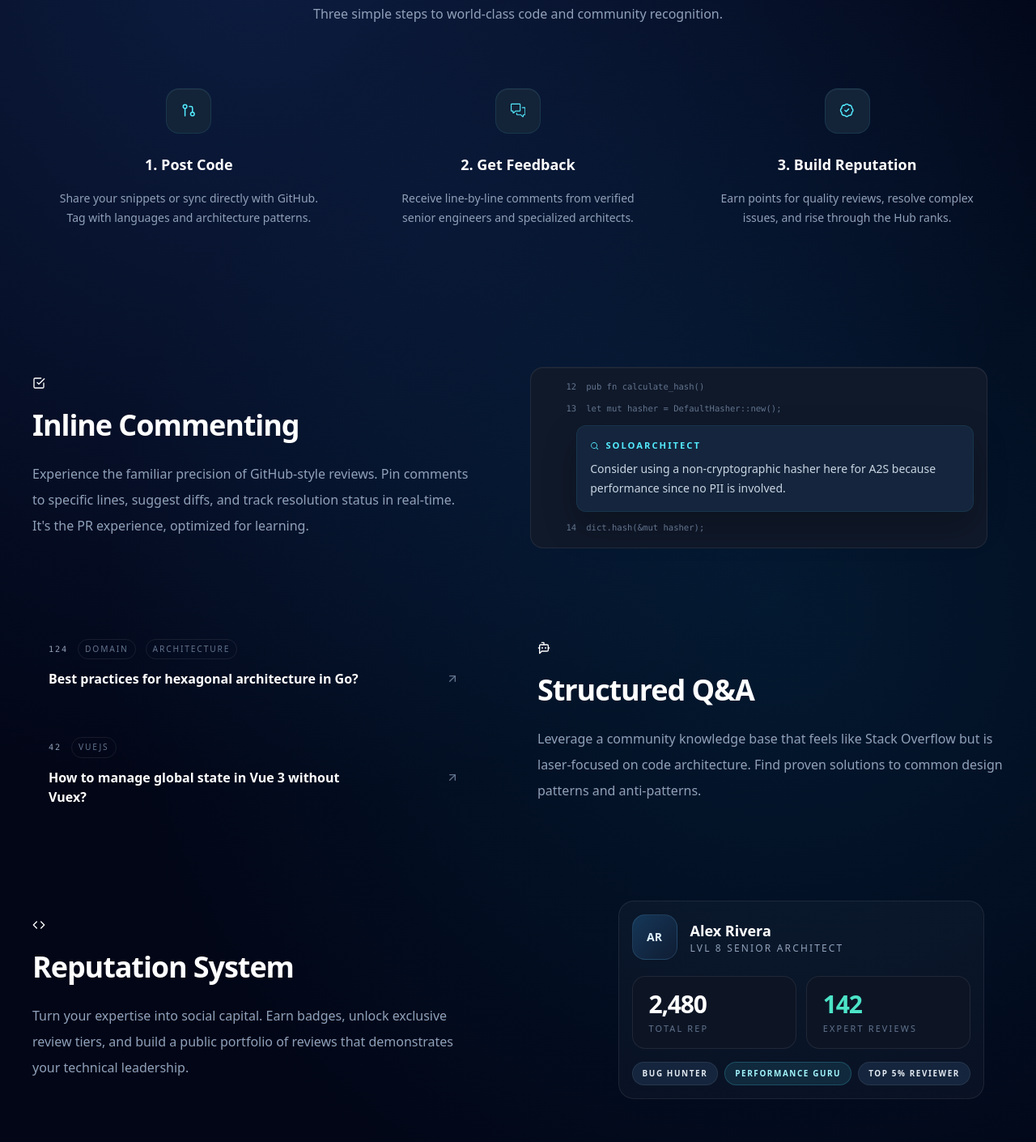
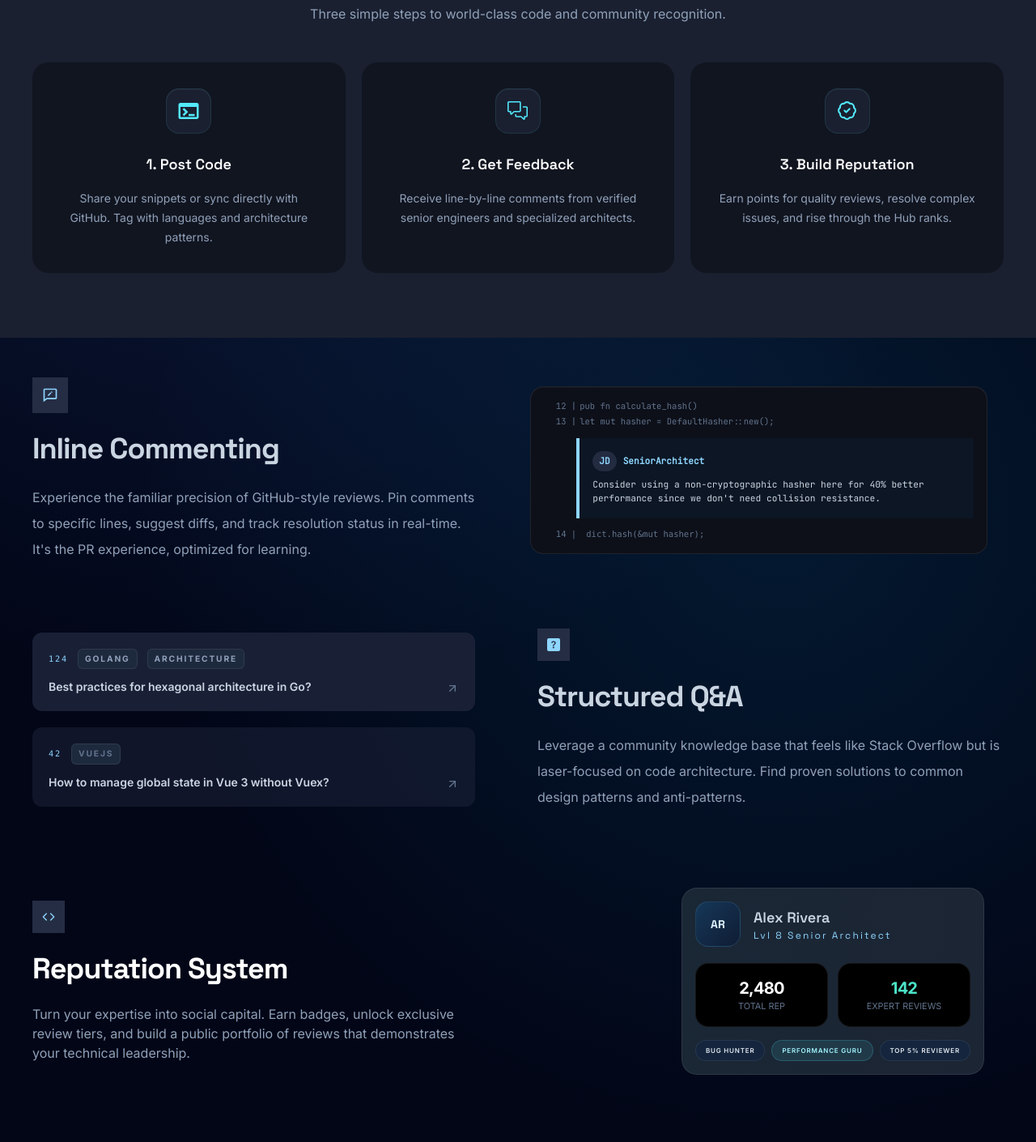
Before and after one commit to PrathameshDhande22/CodeReviewHub, a Next.js app: page / in a window 1280 px wide. Shown: the part 840-2250 px from the top of the page at 81% size. Built offline with nearby package versions, Linux system fonts and the light colour scheme.

Commit message:
Home page completed

```diff
--- a/src/app/page.tsx
+++ b/src/app/page.tsx
@@ -1,5 +1,8 @@
 import CodeSnippet from "@/components/CodeSnippet";
 import { Inter, JetBrains_Mono, Space_Grotesk } from "next/font/google";
+import Link from "next/link";
+import { BiCommentEdit } from "react-icons/bi";
+import { BsQuestionSquareFill } from "react-icons/bs";
 import {
   FiArrowUpRight,
   FiCheckSquare,
@@ -14,6 +17,7 @@ import {
   LuBotMessageSquare,
   LuGitPullRequest,
 } from "react-icons/lu";
+import { MdTerminal } from "react-icons/md";
 
 //#region Font Declaration
 const space_grotesk = Space_Grotesk({
@@ -23,23 +27,28 @@ const space_grotesk = Space_Grotesk({
 const inter = Inter({
   subsets: ["latin"],
 });
+
+const jetbrains_mono = JetBrains_Mono({
+  subsets: ["latin"],
+  weight: "400",
+});
 //#endregion
 
 const pipelineSteps = [
   {
-    icon: <LuGitPullRequest className="text-[1.15rem]" />,
+    icon: <MdTerminal size={30} />,
     title: "1. Post Code",
     description:
       "Share your snippets or sync directly with GitHub. Tag with languages and architecture patterns.",
   },
   {
-    icon: <GoCommentDiscussion className="text-[1.15rem]" />,
+    icon: <GoCommentDiscussion size={25} />,
     title: "2. Get Feedback",
     description:
       "Receive line-by-line comments from verified senior engineers and specialized architects.",
   },
   {
-    icon: <LuBadgeCheck className="text-[1.15rem]" />,
+    icon: <LuBadgeCheck size={25} />,
     title: "3. Build Reputation",
     description:
       "Earn points for quality reviews, resolve complex issues, and rise through the Hub ranks.",
@@ -47,9 +56,9 @@ const pipelineSteps = [
 ];
 
 const metrics = [
-  { value: "12,400+", label: "ACTIVE ARCHITECTS" },
-  { value: "1.2M", label: "LINES REVIEWED" },
-  { value: "85k", label: "RESOLVED ISSUES" },
+  { value: "12,400+", label: "ACTIVE ARCHITECTS", className: "text-primary" },
+  { value: "1.2M", label: "LINES REVIEWED", className: "text-primary-dark" },
+  { value: "85k", label: "RESOLVED ISSUES", className: "text-slate-300" },
 ];
 
 export default function Home() {
@@ -125,12 +134,17 @@ export default function Home() {
         </div>
       </section>
 
-      <section className="mx-auto w-full max-w-7xl px-5 py-20 sm:px-8 lg:px-10">
+      {/* Review Pipeline Section */}
+      <section className="mx-auto bg-[#1a2030] w-full max-w-7xl px-5 py-20 sm:px-8 lg:px-10">
         <div className="mx-auto max-w-2xl text-center">
-          <h2 className="text-3xl font-bold tracking-[-0.03em] text-white">
+          <h2
+            className={`${space_grotesk.className} text-3xl font-bold tracking-[-0.03em] text-white`}
+          >
             The Review Pipeline
           </h2>
-          <p className="mt-3 text-sm text-slate-400 sm:text-base">
+          <p
+            className={`${inter.className} mt-3 text-sm text-slate-400 sm:text-base`}
+          >
             Three simple steps to world-class code and community recognition.
           </p>
         </div>
@@ -139,13 +153,19 @@ export default function Home() {
           {pipelineSteps.map((step) => (
             <article
               key={step.title}
-              className="panel-card flex min-h-52 flex-col items-center rounded-[1.25rem] px-6 py-8 text-center"
+              className="panel-card flex min-h-52 flex-col items-center rounded-[1.25rem] px-6 py-8 text-center bg-[#111520]"
             >
-              <div className="mb-6 flex h-14 w-14 items-center justify-center rounded-2xl border border-cyan-300/10 bg-[#132338] text-cyan-300 shadow-[inset_0_1px_0_rgba(255,255,255,0.06)]">
+              <div className="mb-6 flex h-14 w-14 items-center justify-center rounded-2xl border border-cyan-300/10 bg-[#1a2030] text-cyan-300 shadow-[inset_0_1px_0_rgba(255,255,255,0.06)]">
                 {step.icon}
               </div>
-              <h3 className="text-lg font-semibold text-white">{step.title}</h3>
-              <p className="mt-4 max-w-xs text-sm leading-6 text-slate-400">
+              <h3
+                className={`${space_grotesk.className} text-lg font-semibold text-white`}
+              >
+                {step.title}
+              </h3>
+              <p
+                className={`${inter.className} mt-4 max-w-xs text-sm leading-6 text-slate-400`}
+              >
                 {step.description}
               </p>
             </article>
@@ -156,13 +176,17 @@ export default function Home() {
       <section className="mx-auto grid w-full max-w-7xl gap-18 px-5 py-10 sm:px-8 lg:px-10">
         <div className="grid items-center gap-12 lg:grid-cols-[minmax(0,0.95fr)_minmax(0,1.05fr)]">
           <div className="max-w-xl">
-            <div className="feature-icon">
-              <FiCheckSquare />
+            <div className="bg-[#252d44] p-3 w-fit text-primary">
+              <BiCommentEdit size={20} />
             </div>
-            <h3 className="mt-6 text-4xl font-bold tracking-[-0.03em]">
+            <h3
+              className={`${space_grotesk.className} mt-6 text-4xl text-slate-300 font-bold tracking-[-0.03em]`}
+            >
               Inline Commenting
             </h3>
-            <p className="mt-6 text-base leading-8 text-slate-400">
+            <p
+              className={`${inter.className} mt-6 text-base leading-8 text-slate-400`}
+            >
               Experience the familiar precision of GitHub-style reviews. Pin
               comments to specific lines, suggest diffs, and track resolution
               status in real-time. It&apos;s the PR experience, optimized for
@@ -170,63 +194,71 @@ export default function Home() {
             </p>
           </div>
 
-          <div className="panel-card rounded-[1.2rem] p-4 sm:p-5">
-            <div className="rounded-2xl border border-white/8 bg-[#10192a] p-4 shadow-[inset_0_1px_0_rgba(255,255,255,0.04)]">
-              <div className="mb-3 grid grid-cols-[2.5rem_1fr] gap-3 font-mono text-[0.66rem] text-slate-500">
-                <span className="text-right">12</span>
+          <div
+            className={`rounded-[1.2rem] p-4 sm:p-5 ${jetbrains_mono.className}`}
+          >
+            <div className="rounded-2xl border border-white/8 bg-[#0d1019] p-4 shadow-[inset_0_1px_0_rgba(255,255,255,0.04)]">
+              <div
+                className={`mb-3 grid grid-cols-[2.5rem_1fr] gap-1 ${jetbrains_mono.className} text-[0.66rem] text-slate-500`}
+              >
+                <span className="text-right">12 |</span>
                 <span>pub fn calculate_hash()</span>
-                <span className="text-right">13</span>
+                <span className="text-right">13 |</span>
                 <span>let mut hasher = DefaultHasher::new();</span>
               </div>
 
-              <div className="ml-10 rounded-xl border border-cyan-300/8 bg-[#14253d] p-4 shadow-[0_18px_40px_rgba(0,0,0,0.25)]">
-                <div className="mb-2 flex items-center gap-2 text-[0.7rem] font-semibold uppercase tracking-[0.18em] text-cyan-300">
-                  <HiMiniMagnifyingGlass />
-                  SoloArchitect
+              <div className="ml-10 bg-[#0c1624] p-4 border-l-4 border-primary">
+                <div className="mb-2 flex items-center gap-2 text-[0.7em] font-semibold  text-primary">
+                  <div className="rounded-full bg-[#232b41] py-1 px-2">
+                    <span>JD</span>
+                  </div>
+                  <span className="text-primary">SeniorArchitect</span>
                 </div>
-                <p className="text-sm leading-6 text-slate-300">
-                  Consider using a non-cryptographic hasher here for A2S because
-                  performance since no PII is involved.
+                <p className="text-[0.7em] text-slate-300">
+                  Consider using a non-cryptographic hasher here for 40% better
+                  performance since we don't need collision resistance.
                 </p>
               </div>
 
               <div className="mt-3 grid grid-cols-[2.5rem_1fr] gap-3 font-mono text-[0.66rem] text-slate-500">
-                <span className="text-right">14</span>
+                <span className="text-right">14 |</span>
                 <span>dict.hash(&amp;mut hasher);</span>
               </div>
             </div>
           </div>
         </div>
 
-        <div className="grid items-center gap-12 lg:grid-cols-[minmax(0,0.95fr)_minmax(0,1.05fr)]">
+        <div
+          className={`grid items-center gap-12 lg:grid-cols-[minmax(0,0.95fr)_minmax(0,1.05fr)] ${inter.className}`}
+        >
           <div className="grid gap-5">
-            <article className="panel-card rounded-2xl p-5">
-              <div className="mb-3 flex items-center gap-3 text-[0.64rem] uppercase tracking-[0.18em] text-slate-500">
-                <span className="font-mono text-slate-400">124</span>
-                <span className="rounded-full border border-white/8 px-2 py-1">
-                  DOMAIN
+            <article className="rounded-xl p-5 bg-[#192036]">
+              <div className="mb-3 flex items-center gap-3 text-[0.64rem] uppercase tracking-[0.18em] text-slate-400">
+                <span className="font-mono text-primary">124</span>
+                <span className=" bg-slate-800 rounded-md font-bold border border-white/8 px-2 py-1">
+                  GOLANG
                 </span>
-                <span className="rounded-full border border-white/8 px-2 py-1">
+                <span className="bg-slate-800 rounded-md font-bold border border-white/8 px-2 py-1">
                   ARCHITECTURE
                 </span>
               </div>
               <div className="flex items-start justify-between gap-4">
-                <p className="max-w-sm text-base font-semibold text-white">
+                <p className="max-w-sm text-sm font-semibold text-slate-300">
                   Best practices for hexagonal architecture in Go?
                 </p>
                 <FiArrowUpRight className="mt-1 text-slate-500" />
               </div>
             </article>
 
-            <article className="panel-card rounded-2xl p-5">
+            <article className="rounded-xl p-5 bg-[#1920369e]">
               <div className="mb-3 flex items-center gap-3 text-[0.64rem] uppercase tracking-[0.18em] text-slate-500">
-                <span className="font-mono text-slate-400">42</span>
-                <span className="rounded-full border border-white/8 px-2 py-1">
+                <span className="font-mono text-primary">42</span>
+                <span className="bg-slate-800 rounded-md font-bold border border-white/8 px-2 py-1">
                   VUEJS
                 </span>
               </div>
               <div className="flex items-start justify-between gap-4">
-                <p className="max-w-sm text-base font-semibold text-white">
+                <p className="max-w-sm text-sm font-semibold text-slate-300">
                   How to manage global state in Vue 3 without Vuex?
                 </p>
                 <FiArrowUpRight className="mt-1 text-slate-500" />
@@ -235,13 +267,17 @@ export default function Home() {
           </div>
 
           <div className="max-w-xl lg:justify-self-end">
-            <div className="feature-icon">
-              <LuBotMessageSquare />
+            <div className="bg-[#252d44] p-3 w-fit text-primary">
+              <BsQuestionSquareFill />
             </div>
-            <h3 className="mt-6 text-4xl font-bold tracking-[-0.03em]">
+            <h3
+              className={`mt-6 text-4xl font-bold tracking-[-0.03em] ${space_grotesk.className} text-slate-300`}
+            >
               Structured Q&amp;A
             </h3>
-            <p className="mt-6 text-base leading-8 text-slate-400">
+            <p
+              className={`mt-6 text-base leading-8 text-slate-400 ${inter.className}`}
+            >
               Leverage a community knowledge base that feels like Stack Overflow
               but is laser-focused on code architecture. Find proven solutions
               to common design patterns and anti-patterns.
@@ -249,57 +285,65 @@ export default function Home() {
           </div>
         </div>
 
-        <div className="grid items-center gap-12 lg:grid-cols-[minmax(0,0.95fr)_minmax(0,1.05fr)]">
+        <div
+          className={`grid items-center gap-12 lg:grid-cols-[minmax(0,0.95fr)_minmax(0,1.05fr)] ${space_grotesk.className} `}
+        >
           <div className="max-w-xl">
-            <div className="feature-icon">
+            <div className="bg-[#252d44] p-3 w-fit text-primary">
               <FiCode />
             </div>
             <h3 className="mt-6 text-4xl font-bold tracking-[-0.03em]">
               Reputation System
             </h3>
-            <p className="mt-6 text-base leading-8 text-slate-400">
+            <p className={`mt-6 text-base text-slate-400 ${inter.className}`}>
               Turn your expertise into social capital. Earn badges, unlock
               exclusive review tiers, and build a public portfolio of reviews
               that demonstrates your technical leadership.
             </p>
           </div>
 
-          <div className="panel-card rounded-[1.25rem] p-5 sm:p-6 lg:justify-self-end">
-            <div className="rounded-[1.2rem] border border-white/8 bg-white/3 p-4">
+          <div
+            className={`rounded-[1.25rem] p-5 sm:p-6 lg:justify-self-end ${space_grotesk.className}`}
+          >
+            <div className="rounded-[1.2rem] border border-white/8 bg-linear-to-r from-[#1a2735] to-[#1c2534] p-4">
               <div className="flex items-center gap-4">
                 <div className="flex h-14 w-14 items-center justify-center rounded-2xl border border-sky-300/15 bg-linear-to-br from-[#153758] to-[#0f1d34] text-sm font-bold text-sky-100">
                   AR
                 </div>
                 <div>
-                  <div className="text-lg font-semibold text-white">
+                  <div className="text-lg font-semibold text-slate-300">
                     Alex Rivera
                   </div>
-                  <div className="text-xs uppercase tracking-[0.18em] text-slate-400">
+                  <div className="text-xs tracking-[0.18em] text-primary">
                     Lvl 8 Senior Architect
                   </div>
                 </div>
               </div>
 
-              <div className="mt-5 grid gap-3 sm:grid-cols-2">
-                <div className="rounded-2xl border border-white/8 bg-[#0d1525] px-5 py-4">
-                  <div className="text-3xl font-bold tracking-[-0.04em] text-white">
+              <div
+                className={`${inter.className} mt-5 grid gap-3 sm:grid-cols-2`}
+              >
+                <div className="rounded-2xl border border-white/8 bg-[#000000] px-5 py-2 items-center flex flex-col  justify-center">
+                  <div className="text-xl font-bold tracking-[-0.04em] text-white">
                     2,480
                   </div>
-                  <div className="mt-1 text-[0.68rem] uppercase tracking-[0.2em] text-slate-500">
+                  <div className="text-[0.68rem] uppercase text-slate-500">
                     Total Rep
                   </div>
                 </div>
-                <div className="rounded-2xl border border-white/8 bg-[#0d1525] px-5 py-4">
-                  <div className="text-3xl font-bold tracking-[-0.04em] text-[#4ce4c8]">
+                <div className="rounded-2xl border border-white/8 bg-black px-5 py-4 items-center flex flex-col justify-center">
+                  <div className="text-xl font-bold tracking-[-0.04em] text-[#4ce4c8]">
                     142
                   </div>
-                  <div className="mt-1 text-[0.68rem] uppercase tracking-[0.2em] text-slate-500">
+                  <div className="text-[0.68rem] uppercase text-slate-500">
                     Expert Reviews
                   </div>
                 </div>
               </div>
 
-              <div className="mt-4 flex flex-wrap gap-2 text-[0.62rem] font-semibold uppercase tracking-[0.16em] text-slate-200">
+              <div
+                className={` ${inter.className} mt-4 flex flex-wrap gap-2 text-[0.5em] font-semibold uppercase tracking-widest text-slate-200`}
+              >
                 <span className="rounded-full border border-white/8 bg-[#14253d] px-3 py-1.5">
                   Bug Hunter
                 </span>
@@ -318,31 +362,43 @@ export default function Home() {
       <section className="mx-auto grid w-full max-w-5xl gap-10 px-5 pb-24 pt-4 text-center sm:grid-cols-3 sm:px-8">
         {metrics.map((metric) => (
           <div key={metric.label}>
-            <div className="text-5xl font-black tracking-[-0.05em] text-white">
+            <div
+              className={`${space_grotesk.className} ${metric.className || "text-white"} text-5xl font-black tracking-[-0.05em]`}
+            >
               {metric.value}
             </div>
-            <div className="mt-2 text-[0.72rem] uppercase tracking-[0.28em] text-slate-500">
+            <div
+              className={`${inter.className} text-slate-400 mt-2 text-[0.72rem] uppercase tracking-[0.28em]`}
+            >
               {metric.label}
             </div>
           </div>
         ))}
       </section>
 
-      <section className="mx-auto w-full max-w-6xl px-5 py-20 sm:px-8">
-        <div className="cta-panel overflow-hidden rounded-[1.8rem] px-6 py-16 text-center sm:px-10">
-          <div className="mx-auto flex h-14 w-14 items-center justify-center rounded-2xl border border-sky-300/15 bg-sky-300/10 text-sky-200">
-            <FiUsers className="text-xl" />
+      <section className=" w-full max-w-6xl p-2 sm:px-8 bg-linear-to-t from-[#222A3D] rounded-4xl to-[#2D3449] mx-auto">
+        <div className="overflow-hidden rounded-[1.8rem] px-6 py-16 text-center sm:px-10">
+          <div className="mx-auto flex h-14 w-14 items-center justify-center  text-primary">
+            <FiUsers className="text-xl font-extrabold" />
           </div>
-          <h2 className="mx-auto mt-7 max-w-xl text-4xl font-bold leading-tight tracking-[-0.04em] text-white sm:text-5xl">
+          <h2
+            className={`mx-auto max-w-xl text-3xl font-bold text-slate-300 sm:text-5xl ${space_grotesk.className}`}
+          >
             Join the elite network of digital architects.
           </h2>
-          <p className="mx-auto mt-6 max-w-2xl text-base leading-8 text-slate-300">
+          <p
+            className={`mx-auto mt-6 max-w-2xl text-sm font-light text-slate-300 ${inter.className}`}
+          >
             Whether you&apos;re looking to level up your code or share your
             hard-earned wisdom, there&apos;s a place for you in the Hub.
           </p>
-          <button className="mt-10 rounded-md border border-sky-300/70 bg-linear-to-r from-[#a4e4ff] to-[#79c6fb] px-7 py-3 text-sm font-semibold text-slate-950 shadow-[0_10px_24px_rgba(74,187,255,0.22)] transition hover:brightness-105">
+          <Link
+            href="/register"
+            role="button"
+            className="mt-10 inline-block rounded-md border border-sky-300/70 bg-linear-to-r from-[#a4e4ff] to-[#79c6fb] px-7 py-3 text-sm font-semibold text-slate-950 shadow-[0_10px_24px_rgba(74,187,255,0.22)] transition hover:brightness-105"
+          >
             Create Free Account
-          </button>
+          </Link>
         </div>
       </section>
     </div>
```
